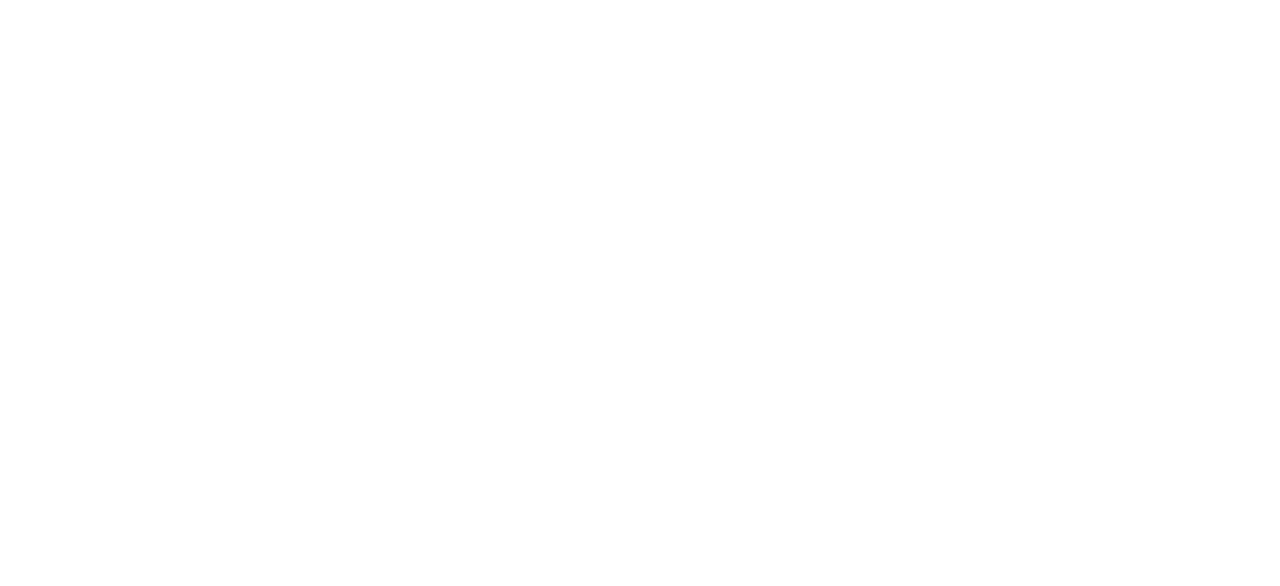
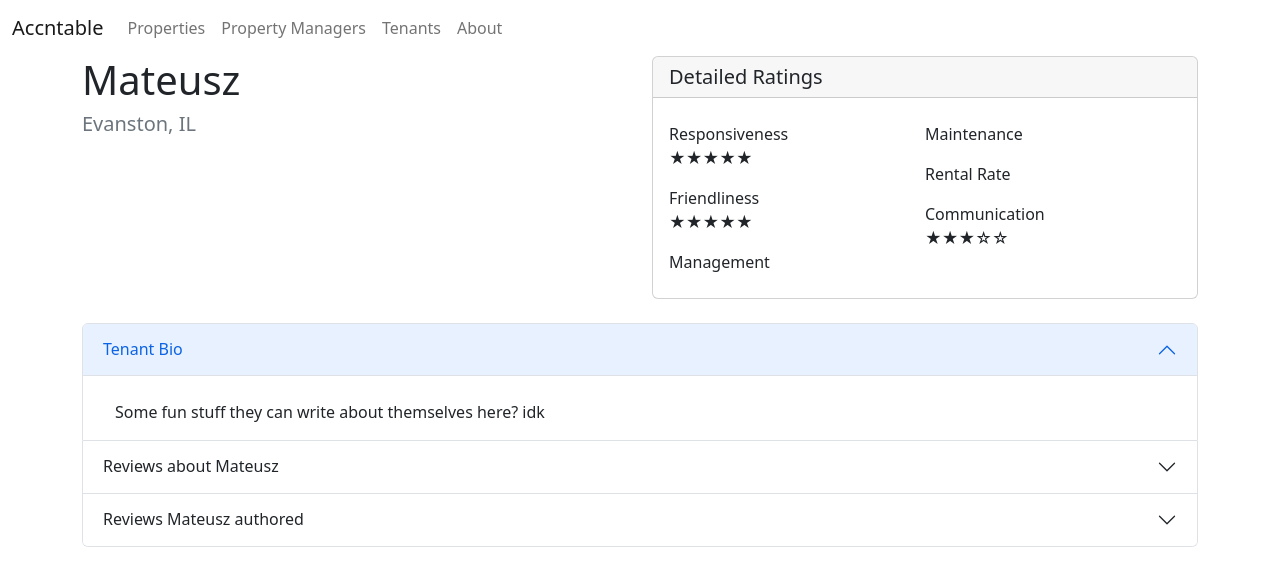
Before and after one commit to mattryczek/accntable, a Vue app: page /tenant/1 in a window 1280 px wide. Before the commit this address had no page. Shown: the top 586 px of the page. Built offline with nearby package versions, Linux system fonts and the light colour scheme.

Commit message:
Tenant Views

```diff
--- /dev/null
+++ b/src/assets/json/tenants.json
@@ -0,0 +1,68 @@
+{
+    "tenants": [
+      {
+        "id": "1",
+        "name": "Mateusz",
+        "city": "Evanston",
+        "state": "IL",
+        "stars": 5,
+        "image_url": "test",
+        "categories": {
+          "responsiveness": 5,
+          "friendliness": 5,
+          "cleanliness": 4,
+          "communication": 3,
+          "returned_property": 5,
+          "report_count": 0
+        }
+      },
+      {
+        "id": "2",
+        "name": "Char",
+        "city": "Evanston",
+        "state": "IL",
+        "stars": 5,
+        "image_url": "test",
+        "categories": {
+          "responsiveness": 5,
+          "friendliness": 5,
+          "cleanliness": 4,
+          "communication": 3,
+          "returned_property": 5,
+          "report_count": 0
+        }
+      },
+      {
+        "id": "3",
+        "name": "Catherine",
+        "city": "Evanston",
+        "state": "IL",
+        "stars": 5,
+        "image_url": "test",
+        "categories": {
+          "responsiveness": 5,
+          "friendliness": 5,
+          "cleanliness": 4,
+          "communication": 3,
+          "returned_property": 5,
+          "report_count": 0
+        }
+      },
+      {
+        "id": "4",
+        "name": "Walker",
+        "city": "Evanston",
+        "state": "IL",
+        "stars": 5,
+        "image_url": "test",
+        "categories": {
+          "responsiveness": 5,
+          "friendliness": 5,
+          "cleanliness": 4,
+          "communication": 3,
+          "returned_property": 5,
+          "report_count": 0
+        }
+      }
+    ]
+  }
--- /dev/null
+++ b/src/components/TenantCard.vue
@@ -0,0 +1,33 @@
+<!--
+"id":
+"name":
+"address":
+"city":
+"state":
+"zip":
+"stars":
+"image_url":
+-->
+
+<script setup>
+let props = defineProps({
+  data: Object
+})
+
+let starsInt = props.data.stars
+let rating = '★'.repeat(starsInt) + '☆'.repeat(5 - starsInt)
+</script>
+
+<template>
+  <RouterLink :to="`/tenant/${data.id}`" class="nav-link">
+    <div class="card my-2 shadow-sm">
+      <div class="card-body">
+        <h5 class="card-title">{{ data.name }}</h5>
+        <h6>{{ rating }}</h6>
+        <pre class="card-text">{{
+           data.city + ', ' + data.state
+        }}</pre>
+      </div>
+    </div>
+  </RouterLink>
+</template>
--- a/src/router/index.js
+++ b/src/router/index.js
@@ -1,6 +1,6 @@
 import { createRouter, createWebHistory } from 'vue-router'
 
-import Home from '../views/Home.vue'
+import Home from '@views/Home.vue'
 
 const router = createRouter({
   history: createWebHistory(import.meta.env.BASE_URL),
@@ -48,6 +48,15 @@ const router = createRouter({
       component: () => import('@views/Tenants.vue')
     },
     {
+      path: '/tenant/:id',
+      name: 'tenant',
+      component: () => import('@views/TenantDetail.vue')
+    },
+    {
+      path: '/tenant',
+      redirect: { name: 'tenants' }
+    },
+    {
       path: '/about',
       name: 'about',
       component: () => import('@views/About.vue')
--- a/src/views/About.vue
+++ b/src/views/About.vue
@@ -5,8 +5,11 @@ import Footer from '@comp/Footer.vue'
 
 <template>
   <Navbar />
-  <div class="about">
+  <div class="about container mt-3">
     <h1>This is an about page</h1>
+    <p>
+      Lorem ipsum dolor sit amet, consectetur adipiscing elit, sed do eiusmod tempor incididunt ut labore et dolore magna aliqua. Ut enim ad minim veniam, quis nostrud exercitation ullamco laboris nisi ut aliquip ex ea commodo consequat. Duis aute irure dolor in reprehenderit in voluptate velit esse cillum dolore eu fugiat nulla pariatur. Excepteur sint occaecat cupidatat non proident, sunt in culpa qui officia deserunt mollit anim id est laborum.
+    </p>
   </div>
   <Footer />
 </template>
--- /dev/null
+++ b/src/views/TenantDetail.vue
@@ -0,0 +1,91 @@
+<script setup>
+// https://stackoverflow.com/a/74286664
+import { useRoute } from 'vue-router'
+
+import Navbar from '@comp/Navbar.vue'
+import ReviewCard from '@comp/ReviewCard.vue'
+import ScoreCard from '@comp/ScoreCard.vue'
+import Footer from '@comp/Footer.vue'
+
+import tenData from '@json/tenants.json'
+import reviewData from '@json/reviews.json'
+
+const route = useRoute()
+const tenants = tenData.tenants
+const reviews = reviewData.reviews
+
+let current = tenants.find((el) => el.id === route.params.id)
+</script>
+
+<template>
+    <Navbar />
+    <div class="container">
+        <div class="row">
+            <div class="col">
+                <h1>{{ current.name }}</h1>
+                <h5 class="text-muted fw-lighter">{{ current.address }}</h5>
+                <h5 class="text-muted fw-lighter">
+                    {{ current.city + ', ' + current.state }}
+                </h5>
+            </div>
+
+            <div class="col">
+                <ScoreCard :key="current.id" :data="current.categories" />
+            </div>
+        </div>
+
+        <div class="accordion my-4" id="accordionExample">
+            <div class="accordion-item">
+                <h2 class="accordion-header" id="headingOne">
+                    <button class="accordion-button" type="button" data-bs-toggle="collapse" data-bs-target="#collapseOne"
+                        aria-expanded="true" aria-controls="collapseOne">
+                        Tenant Bio
+                    </button>
+                </h2>
+                <div id="collapseOne" class="accordion-collapse collapse show" aria-labelledby="headingOne"
+                    data-bs-parent="#accordionExample">
+                    <div class="accordion-body">
+                        <div id="reviews" class="container mt-2">
+                            Some fun stuff they can write about themselves here? idk
+                        </div>
+                    </div>
+                </div>
+            </div>
+            <div class="accordion-item">
+                <h2 class="accordion-header" id="headingTwo">
+                    <button class="accordion-button collapsed" type="button" data-bs-toggle="collapse"
+                        data-bs-target="#collapseTwo" aria-expanded="false" aria-controls="collapseTwo">
+                        Reviews about {{ current.name }}
+                    </button>
+                </h2>
+                <div id="collapseTwo" class="accordion-collapse collapse" aria-labelledby="headingTwo"
+                    data-bs-parent="#accordionExample">
+                    <div class="accordion-body">
+                        <div id="reviews" class="container mt-4">
+                            <ReviewCard v-for="review in reviews" :key="review.id" :data="review" />
+                        </div>
+                    </div>
+                </div>
+            </div>
+            <div class="accordion-item">
+                <h2 class="accordion-header" id="headingThree">
+                    <button class="accordion-button collapsed" type="button" data-bs-toggle="collapse"
+                        data-bs-target="#collapseThree" aria-expanded="false" aria-controls="collapseThree">
+                        Reviews {{ current.name }} authored
+                    </button>
+                </h2>
+                <div id="collapseThree" class="accordion-collapse collapse" aria-labelledby="headingThree"
+                    data-bs-parent="#accordionExample">
+                    <div class="accordion-body">
+                        <ReviewCard v-for="review in reviews" :key="review.id" :data="review" />
+                    </div>
+                </div>
+            </div>
+        </div>
+
+    </div>
+
+    <!-- <Footer /> -->
+</template>
+
+<style></style>
--- a/src/views/Tenants.vue
+++ b/src/views/Tenants.vue
@@ -1,14 +1,17 @@
 <script setup>
-import Navbar from '@/components/Navbar.vue'
+import Navbar from '@comp/Navbar.vue'
 import Footer from '@comp/Footer.vue'
+import TenantCard from '@comp/TenantCard.vue'
+
+import tenData from '@json/tenants.json'
+
+const tenants = tenData.tenants
 </script>
 
 <template>
   <Navbar />
-  <div class="tenants">
-    <h1>This is the page that shows all the tenants we review.</h1>
+  <div class="tenants container mt-4">
+    <TenantCard v-for="tenant in tenants" :key="tenant.id" :data="tenant" />
   </div>
   <Footer />
 </template>
-
-<style></style>
```
